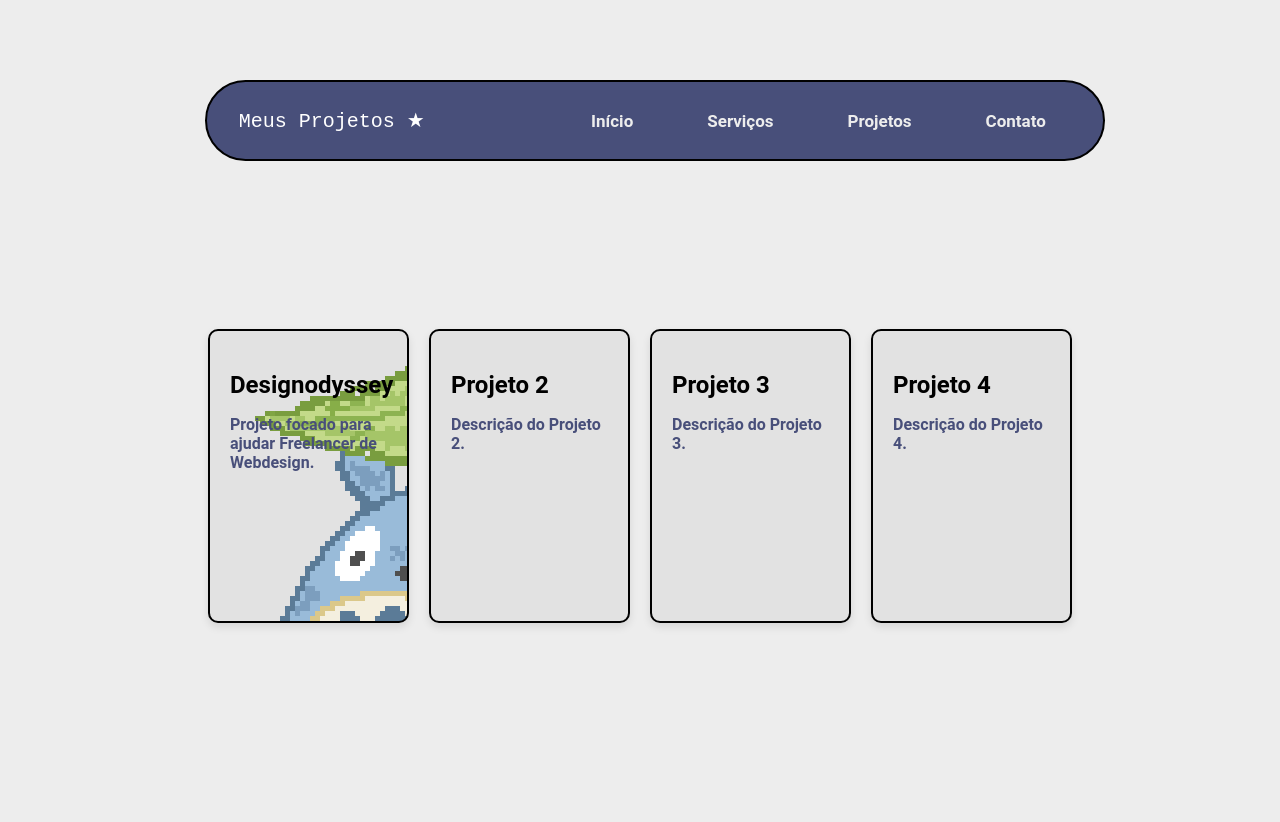
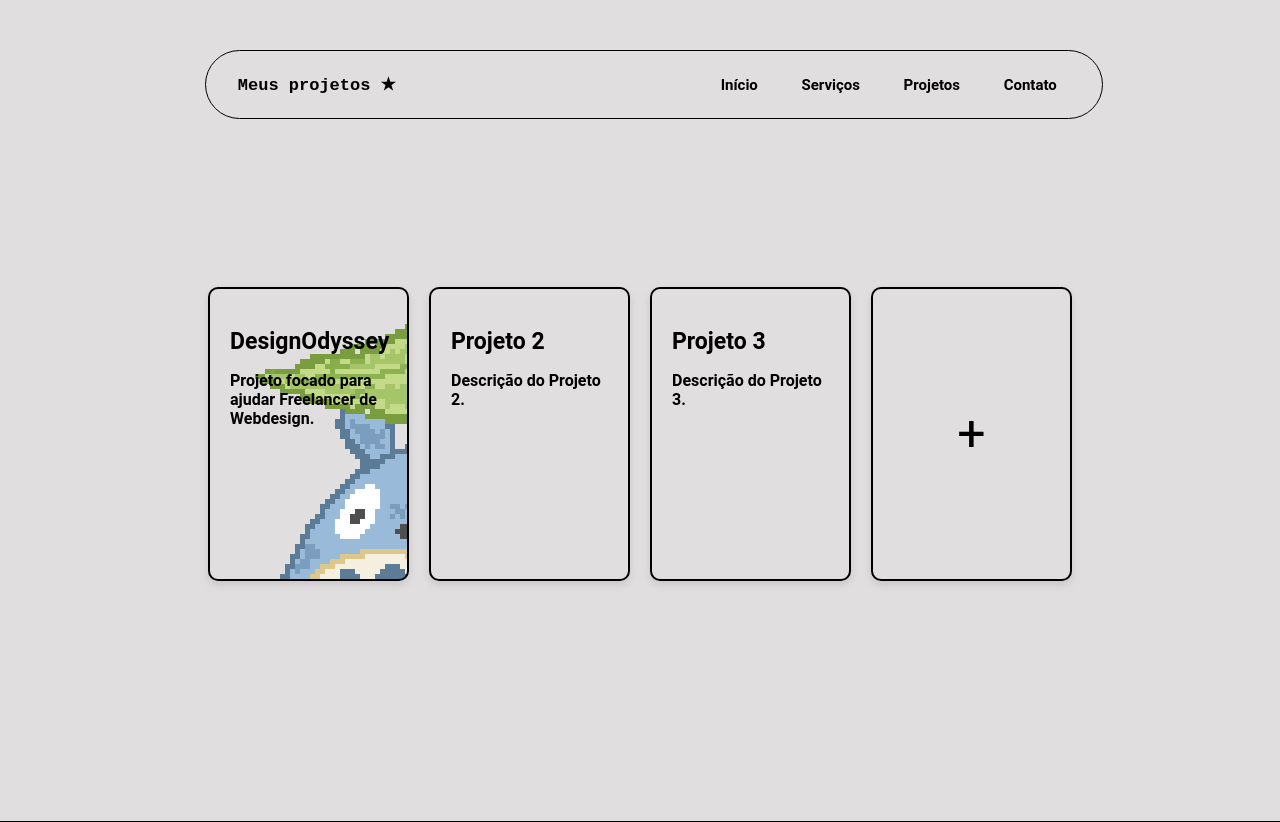
Before and after one commit to jessivxi/jessivxi.github.io, a plain HTML site: page meu-main/html/projetos.html in a window 1280 px wide. Before the commit the page ends 800 px from the top, so only its background shows below. Drawn offline with Linux system fonts and the light colour scheme; a script that the page names is missing.

Commit message:
atualização (quase tudo finalizado)

```diff
--- a/meu-main/css/style.css
+++ b/meu-main/css/style.css
@@ -12,7 +12,7 @@ body, ul, li, a {
 
 /* Estilo do corpo */
 body {
-    background-color: #ededed;
+    background-color: #e0dede;
     font-family: "adelphi-pe-variable", sans-serif;
     font-variation-settings: 'wght' 700, 'opsz' 12, 'slnt' 0;
     overflow-x: hidden; /* Evita rolagem horizontal */
@@ -34,15 +34,14 @@ body {
 .navbar {
     display: flex;
     align-items: center;
-    background-color: #030405;
-    color: #ededed;
+    background-color: #e0dede;
     padding: 1rem 2rem;
-    margin: 45px 0px 0px 16%;
+    margin: 50px 0px 0px 16%;
     height: 35px;
     width: 65%;
     justify-content: space-between;
     border-radius: 50px;
-    border: 2px solid #000000;
+    border: 1px solid #000000;
     position: sticky;
     top: 20px;
     z-index: 1000;
@@ -51,14 +50,13 @@ body {
 
 .text-header {
     display: flex;
-    color: #ededed;
     padding: 13px;
 }
 
 .navbar-brand a {
-    font-size: 17px;
+    font-size: 15px;
     font-weight: bold;
-    color: #fff;
+    color: #000000;
     font-family: "ocr-b-std", monospace;
     font-weight: normal;
     transition: transform 0.3s ease; /* Animação de hover */
@@ -74,7 +72,7 @@ body {
 }
 
 .navbar-links a {
-    color: #ededed;
+    color: #000000;
     font-size: 15px;
     transition: color 0.3s, transform 0.3s; /* Animação de hover */
 }
@@ -90,7 +88,7 @@ body {
     justify-content: center;
     width: 80%;
     height: auto;
-    margin: 70px 0px 0px 0px;
+    margin: 50px 0px 0px 0px;
 }
 
 /* Animação de entrada do texto de apresentação */
@@ -110,17 +108,17 @@ body {
     color: #000000;
     align-items: center;
     gap: 50px;
-    padding: 55px 0px 0px 350px;
+    padding: 0px 0px 0px 250px;
 }
 
 .text-about-1 h1 {
-    font-size: 58px;
+    font-size: 48px;
     margin: 0;
     animation: fadeInLeft 1.5s ease-in-out; /* Animação de entrada */
 }
 
 .about-me-text-1 {
-    font-size: 17px;
+    font-size: 16px;
     color: #000000;
     font-family: "ocr-b-std", monospace;
     font-weight: normal;
@@ -129,11 +127,13 @@ body {
 }
 
 .about-me-text-2 {
-    font-size: 16px;
+    font-size: 15px;
     padding: 0px 0px 15px 0px;
     font-family: system-ui, -apple-system, BlinkMacSystemFont, 'Segoe UI', Roboto, Oxygen, Ubuntu, Cantarell, 'Open Sans', 'Helvetica Neue', sans-serif;
     font-weight: 400;
     color: #000000;
+    line-break: anywhere;
+    text-align: justify;
 }
 
 /* Animação de entrada da foto de perfil */
@@ -152,23 +152,27 @@ body {
     display: flex;
     justify-content: center;
     align-items: center;
+
 }
 
 .imagem-perfil {
     display: flex;
     align-items: center;
+    align-items: center; /* Centraliza horizontalmente */
+    padding: 10%;
 }
 
 .foto-perfil-jessi {
     display: flex;
-    width: 450px;
-    height: 450px;
-    border-radius: 25%;
-    padding: 0px 10px 99px 0px;
-    margin: 0;
+    width: 550px;
+    height:550px;
+    padding-left: 40px;
+    margin: none;
     transition: transform 0.3s ease; /* Animação de hover */
     animation: fadeInRight 1.5s ease-in-out; /* Animação de entrada */
+    cursor: pointer;
 }
+
 
 .foto-perfil-jessi:hover {
     transform: scale(1.05); /* Efeito de escala ao passar o mouse */
@@ -184,6 +188,25 @@ body {
         opacity: 1;
         transform: translateY(0);
     }
+}
+
+/* Estilo dos ícones de redes sociais */
+.social-icons {
+    display: flex;
+    flex-direction: column; /* Coloca os ícones em uma coluna */
+    justify-content: center; /* Centraliza os ícones verticalmente */
+    gap: 10px; /* Espaço entre os ícones */
+}
+
+.social-icon {
+    color: #474748; /* Cor dos ícones */
+    font-size: 25px; /* Tamanho dos ícones */
+    transition: color 0.3s ease, transform 0.3s ease; /* Transição suave */
+}
+
+.social-icon:hover {
+    color: #b6b5b5; /* Mudança de cor ao passar o mouse */
+    transform: translateY(-5px); /* Efeito de levantar ao passar o mouse */
 }
 
 .box-collection {
@@ -216,8 +239,9 @@ body {
     cursor: pointer;
 }
 
-.text-box-1 {
+.text-box-1{
     display: flex;
+    font-size: 15px;
     text-align: center;
     padding: 0px 0px 0px 35px;
     transition: color 0.3s;
@@ -225,15 +249,17 @@ body {
 .text-box-2{
     display: flex;
     text-align: center;
-    padding: 0px 0px 0px 25px;
+    padding: 0px 0px 0px 27px;
     transition: color 0.3s;
+    font-size: 15px;
 
 }
 .text-box-3{
     display: flex;
     text-align: center;
-    padding: 0px 0px 0px 25px;
+    padding: 0px 0px 0px 28px;
     transition: color 0.3s;
+    font-size: 15px;
 
 }
 
@@ -252,20 +278,13 @@ body {
     }
 }
 
-footer {
+.footer {
+    border-top: 1px solid #000000;
     color: #000000;
-    text-align: center;
-    padding: 5px 0;
-    margin-top: 2%;
-    font-family: "adelphi-pe-variable", sans-serif;
-    font-size: 1rem;
+    height: 0;
+    margin: 50px 0px 0px 0px;
     animation: fadeIn 2s ease-in; /* Animação de entrada */
-}
-
-footer a {
-    color: #484f7a;
-    text-decoration: underline;
-    transition: color 0.3s ease;
+    width: 100%; /* Garante que o footer ocupe toda a largura da página */
 }
 
 footer a:hover {
--- a/meu-main/css/style2.css
+++ b/meu-main/css/style2.css
@@ -1,9 +1,5 @@
-body {
-    background-color: #ededed;
-    font-family: "adelphi-pe-variable", sans-serif;
-    font-variation-settings: 'wght' 700, 'opsz' 12, 'slnt' 0;
-    overflow-x: hidden; /* Evita rolagem horizontal */
-}
+/* Adicione esta linha no início do seu arquivo CSS para importar a fonte Roboto */
+@import url('https://fonts.googleapis.com/css2?family=Roboto:wght@300;400;700&display=swap');
 
 /* Reset básico */
 body, ul, li, a {
@@ -14,22 +10,12 @@ body, ul, li, a {
     list-style: none;
 }
 
-/* Navbar */
-.navbar {
-    display: flex;
-    align-items: center;
-    background-color: #484f7a;
-    padding: 1rem 2rem;
-    margin: 80px 0px 0px 16%;
-    height: 45px;
-    width: 65%;
-    justify-content: space-between;
-    border-radius: 50px;
-    border: 2px solid #000000;
-    position: sticky;
-    top: 20px;
-    z-index: 1000;
-    animation: slideIn 1s ease-out; /* Animação de entrada */
+/* Estilo do corpo */
+body {
+    background-color: #e0dede;
+    font-family: "adelphi-pe-variable", sans-serif;
+    font-variation-settings: 'wght' 700, 'opsz' 12, 'slnt' 0;
+    overflow-x: hidden; /* Evita rolagem horizontal */
 }
 
 @keyframes slideIn {
@@ -43,17 +29,51 @@ body, ul, li, a {
     }
 }
 
+
+
+/* Animação de entrada das caixas */
+@keyframes fadeInUp {
+    from {
+        opacity: 0;
+        transform: translateY(20px);
+    }
+    to {
+        opacity: 1;
+        transform: translateY(0);
+    }
+}
+
+
+/* Navbar */
+.navbar {
+    display: flex;
+    align-items: center;
+    background-color: #e0dede;
+    padding: 1rem 2rem;
+    margin: 50px 0px 0px 16%;
+    height: 35px;
+    width: 65%;
+    justify-content: space-between;
+    border-radius: 50px;
+    border: 1px solid #000000;
+    position: sticky;
+    top: 20px;
+    z-index: 1000;
+    animation: slideIn 1s ease-out; /* Animação de entrada */
+}
+
 .text-header {
     display: flex;
-    color: #fff;
-    padding: 15px 0px 10px 0px;
+    padding: 13px;
 }
 
 .navbar-brand a {
-    font-size: 20px;
-    color: #ededed;
+    font-size: 15px;
+    font-weight: bold;
+    color: #000000;
     font-family: "ocr-b-std", monospace;
-    transition: transform 0.3s ease;
+    font-weight: normal;
+    transition: transform 0.3s ease; /* Animação de hover */
 }
 
 .navbar-brand a:hover {
@@ -62,13 +82,13 @@ body, ul, li, a {
 
 .navbar-links {
     display: flex;
-    gap: 1.5rem;
+    gap: 1.1rem;
 }
 
 .navbar-links a {
-    color: #ffffff;
-    font-size: 17px;
-    transition: color 0.3s, transform 0.3s;
+    color: #000000;
+    font-size: 15px;
+    transition: color 0.3s, transform 0.3s; /* Animação de hover */
 }
 
 .navbar-links a:hover {
@@ -84,29 +104,26 @@ body, ul, li, a {
     flex-wrap: wrap;
 }
 
-#servicos h2 {
-    text-align: center;
-    font-size: 2.5rem;
-    margin-bottom: 30px;
-    animation: fadeIn 2s ease-in; /* Animação de entrada */
-}
 
-@keyframes fadeIn {
+
+/* Animação de entrada das caixas */
+@keyframes fadeInUp {
     from {
         opacity: 0;
+        transform: translateY(20px);
     }
     to {
         opacity: 1;
+        transform: translateY(0);
     }
 }
-
 .servico {
     margin: 20px 0;
     padding: 20px;
-    width: 350px;
-    height: 310px;
+    width: 340px;
+    height: 350px;
     background-color: #e0dede;
-    border: 1px solid #333;
+    border: 1px solid #000000;
     border-radius: 8px;
     box-shadow: 0 2px 8px rgba(0, 0, 0, 0.1);
     transition: transform 0.3s, box-shadow 0.3s, background-color 0.3s;
@@ -120,13 +137,14 @@ body, ul, li, a {
 }
 
 .servico h3 {
-    font-size: 1.8rem;
+    padding: 5px 0px 10px 0px;
+    font-size: 1.5rem;
     margin-bottom: 10px;
 }
 
 .servico p {
-    font-size: 1rem;
-    color: #484f7a;
+    font-size: 1.0rem;
+    color: #000000;
     line-height: 1.6;
 }
 
@@ -146,6 +164,38 @@ body, ul, li, a {
     content: "✔";
     color: #000000;
     margin-right: 8px;
+}
+
+
+
+
+
+
+
+
+/* Animação de entrada do footer */
+@keyframes fadeIn {
+    from {
+        opacity: 0;
+    }
+    to {
+        opacity: 1;
+    }
+}
+.footer-main{
+    display: flex;
+    justify-content: center;
+    height: 0px;
+    margin: 150px 0px 0px 0px;
+    border-top: 1px solid #000000;
+    color: #000000;
+    animation: fadeIn 2s ease-in; /* Animação de entrada */
+    width: 100%; /* Garante que o footer ocupe toda a largura da página */
+}
+
+
+footer a:hover {
+    color: #b6b5b5;
 }
 
 /* Responsividade */
@@ -194,3 +244,28 @@ body, ul, li, a {
         height: auto;
     }
 }
+
+/* Footer */
+footer {
+    border-top: 1px solid #000000;
+    color: #000000;
+    text-align: center;
+    padding: 20px;
+    margin-top: 20px;
+    font-family: "adelphi-pe-variable", sans-serif;
+    font-size: 1rem;
+    animation: fadeIn 2s ease-in; /* Animação de entrada */
+    width: 100%; /* Garante que o footer ocupe toda a largura da página */
+    box-sizing: border-box; /* Inclui padding e border na largura total */
+}
+
+.text-footer a {
+    color: #575757;
+    text-decoration: underline;
+    transition: color 0.3s ease;
+    cursor: pointer;
+}
+
+footer a:hover {
+    color: #b6b5b5;
+}
--- a/meu-main/css/style3.css
+++ b/meu-main/css/style3.css
@@ -1,9 +1,3 @@
-body {
-    background-color: #ededed;
-    font-family: "adelphi-pe-variable", sans-serif;
-    font-variation-settings: 'wght' 700, 'opsz' 12, 'slnt' 0;
-}
-
 /* Reset básico */
 body, ul, li, a {
     margin: 0;
@@ -13,47 +7,75 @@ body, ul, li, a {
     list-style: none;
 }
 
+/* Estilo do corpo */
+body {
+    background-color: #e0dede;
+    font-family: "Roboto", sans-serif;
+}
+
+/* Animação de entrada da Navbar */
+@keyframes slideIn {
+    from {
+        transform: translateY(-100%);
+        opacity: 0;
+    }
+    to {
+        transform: translateY(0);
+        opacity: 1;
+    }
+}
+
 /* Navbar */
 .navbar {
     display: flex;
     align-items: center;
-    background-color: #484f7a;
-    color: #ededed;
+    background-color: #e0dede;
     padding: 1rem 2rem;
-    margin: 80px 0px 0px 16%;
-    height: 45px;
+    margin: 50px 0px 0px 16%;
+    height: 35px;
     width: 65%;
     justify-content: space-between;
     border-radius: 50px;
-    box-shadow: 0 1px 6px rgba(0, 0, 0, 0.1); /* Sombra suave */
-    border-color: #000000; /* Cor da borda */
-    border-width: 2px; /* Largura da borda */
-    border-style: solid; /* Estilo da borda */
+    border: 1px solid #000000;
+    position: sticky;
+    top: 20px;
+    z-index: 1000;
+    animation: slideIn 1s ease-out; /* Animação de entrada */
+}
 
+.text-header {
+    display: flex;
+    padding: 13px;
+    font-weight: bolder;
 }
 
 .navbar-brand a {
-    font-size: 20px;
-    font-weight: bold;
-    color: #ededed;
+    font-size: 17px;
+    font-weight: bolder;
+    color: #000000;
     font-family: "ocr-b-std", monospace;
     font-weight: normal;
+    transition: transform 0.3s ease; /* Animação de hover */
+}
 
+.navbar-brand a:hover {
+    transform: scale(1.1); /* Efeito de escala ao passar o mouse */
 }
 
 .navbar-links {
     display: flex;
-    gap: 1.5rem;
+    gap: 1.1rem;
 }
 
 .navbar-links a {
-    color: #ededed;
-    font-size: 17px;
-    transition: color 0.3s;
+    color: #000000;
+    font-size: 15px;
+    transition: color 0.3s, transform 0.3s; /* Animação de hover */
 }
 
 .navbar-links a:hover {
-    color: #9b9a9a;
+    color: #fff;
+    transform: translateY(-3px); /* Efeito de levantar ao passar o mouse */
 }
 
 #contato {
@@ -72,14 +94,10 @@ body, ul, li, a {
 .foto-perfil img {
     width: 120px;
     height: 120px;
-    border-radius: 50%;
-    border-color: #000000; /* Cor da borda */
-    border-width: 2px; /* Largura da borda */
-    border-style: solid; /* Estilo da borda */
 }
 
 #contato h2 {
-    font-size: 2.5rem;
+    font-size: 2.0rem;
     margin-bottom: 30px;
     color: #000000;
 }
@@ -91,7 +109,6 @@ body, ul, li, a {
     background-color: #262628;
     padding: 20px;
     border-radius: 8px;
-    box-shadow: 0 4px 12px #484f7a;
 }
 
 .campo {
@@ -120,27 +137,6 @@ body, ul, li, a {
 .campo input:focus,
 .campo textarea:focus {
     border-color: #0f1418;
-}
-
-.campo button {
-    width: 100%;
-    padding: 12px;
-    background-color: #0078d4;
-    color: #fff;
-    font-size: 1.1rem;
-    border: none;
-    border-radius: 5px;
-    cursor: pointer;
-    transition: background-color 0.3s, transform 0.3s;
-}
-
-.campo button:hover {
-    background-color: #005a9e;
-    transform: translateY(-3px);
-}
-
-.campo button:active {
-    transform: translateY(0);
 }
 
 .redes-sociais {
@@ -200,19 +196,25 @@ body, ul, li, a {
 .redes-sociais-footer a:hover {
     color: #0f1312;
 }
-
-.to-top {
-    display: inline-block;
-    color: #fff;
-    text-decoration: none;
-    font-size: 1.1rem;
-    margin-top: 20px;
-    transition: color 0.3s;
+.footer {
+    border-top: 1px solid #000000;
+    color: #000000;
+    height: 0;
+    margin: 350px 0px 0px 0px;
+    animation: fadeIn 2s ease-in; /* Animação de entrada */
+    width: 100%; /* Garante que o footer ocupe toda a largura da página */
+}
+.text-footer{
+    color: #000000;
+    text-align: center;
+   font-weight: bold;
+    justify-content: center;
+    padding: 35px 0px 0px 0px;
+}
+footer a:hover {
+    color: #b6b5b5;
 }
 
-.to-top:hover {
-    color: #69beb0;
-}
 
 /* Responsividade */
 @media (max-width: 1200px) {
--- a/meu-main/css/style4.css
+++ b/meu-main/css/style4.css
@@ -9,55 +9,73 @@ body, ul, li, a {
 
 /* Estilo do corpo */
 body {
-    background-color: #ededed;
+    background-color: #e0dede;
     font-family: "Roboto", sans-serif;
+}
+
+/* Animação de entrada da Navbar */
+@keyframes slideIn {
+    from {
+        transform: translateY(-100%);
+        opacity: 0;
+    }
+    to {
+        transform: translateY(0);
+        opacity: 1;
+    }
 }
 
 /* Navbar */
 .navbar {
     display: flex;
     align-items: center;
-    background-color: #484f7a;
-    color: #ededed;
+    background-color: #e0dede;
     padding: 1rem 2rem;
-    margin: 80px 0px 0px 16%;
-    height: 45px;
+    margin: 50px 0px 0px 16%;
+    height: 35px;
     width: 65%;
     justify-content: space-between;
     border-radius: 50px;
-    border-color: #000000; /* Cor da borda */
-    border-width: 2px; /* Largura da borda */
-    border-style: solid; /* Estilo da borda */
+    border: 1px solid #000000;
+    position: sticky;
+    top: 20px;
+    z-index: 1000;
+    animation: slideIn 1s ease-out; /* Animação de entrada */
 }
 
 .text-header {
     display: flex;
-    color: #ededed;
-    padding: 25px;
+    padding: 13px;
+    font-weight: bolder;
 }
 
 .navbar-brand a {
-    font-size: 20px;
-    font-weight: bold;
-    color: #fff;
+    font-size: 17px;
+    font-weight: bolder;
+    color: #000000;
     font-family: "ocr-b-std", monospace;
     font-weight: normal;
+    transition: transform 0.3s ease; /* Animação de hover */
+}
+
+.navbar-brand a:hover {
+    transform: scale(1.1); /* Efeito de escala ao passar o mouse */
 }
 
 .navbar-links {
     display: flex;
-    gap: 1.5rem;
+    gap: 1.1rem;
 }
 
 .navbar-links a {
-    color: #ededed;
-    font-size: 17px;
-    transition: color 0.3s;
-    font-weight: bold;
+    color: #000000;
+    font-size: 15px;
+    transition: color 0.3s, transform 0.3s; /* Animação de hover */
 }
 
 .navbar-links a:hover {
-    color: #bbb9b9;
+    color: #fff;
+    transform: translateY(-3px); /* Efeito de levantar ao passar o mouse */
 }
 
 /* Seção de Projetos */
@@ -65,7 +83,6 @@ body {
     padding: 50px;
     text-align: center;
 }
-
 
 .projetos-container {
     display: flex;
@@ -78,10 +95,9 @@ body {
     text-align: left;
 }
 
-
 .descricao p {
     font-size: 16px;
-    color: #484f7a;
+    color: #1c1c1c;
 }
 
 /* Estilo das colunas */
@@ -94,7 +110,7 @@ body {
 }
 
 .coluna {
-    background-color: #e2e2e2;
+    background-color: #e0dede;
     color: #000000;
     padding: 20px;
     height: 250px;
@@ -107,18 +123,15 @@ body {
     border-style: solid; /* Estilo da borda */
 }
 
-
 .coluna h2 {
-    font-size: 24px;
+    font-size: 23px;
     margin-bottom: 10px;
 }
 
 .coluna p {
     font-size: 16px;
-    color: #484f7a;
+    color: #000000;
     font-weight: bold;
-
-
 }
 
 .coluna img {
@@ -133,6 +146,7 @@ body {
     background-color: #b6b5b5; /* Mudança de cor de fundo */
     cursor: pointer;
 }
+
 /* Animação moderna */
 @keyframes hoverEffect {
     0% {
@@ -148,3 +162,38 @@ body {
 .coluna:hover {
     animation: hoverEffect 0.3s forwards;
 }
+
+/* Estilo do ícone de "+" */
+.coluna.mais {
+    display: flex;
+    align-items: center;
+    justify-content: center;
+    font-size: 50px;
+    color: #000000;
+    transition: color 0.3s ease, transform 0.3s ease;
+}
+
+.coluna.mais:hover {
+    color: #b6b5b5;
+    transform: translateY(-10px);
+}
+.simbolo-mais{
+    color: #000000;
+}
+
+/* Footer */
+.footer{
+    display: flex;
+    justify-content: center;
+    height: 0px;
+    margin: 190px 0px 0px 0px;
+    border-top: 1px solid #000000;
+    color: #000000;
+    animation: fadeIn 2s ease-in; /* Animação de entrada */
+    width: 100%; /* Garante que o footer ocupe toda a largura da página */
+}
+
+
+footer a:hover {
+    color: #b6b5b5;
+}
--- a/meu-main/html/projetos.html
+++ b/meu-main/html/projetos.html
@@ -10,7 +10,7 @@
     <script src="../js/script.js"></script>
     <header class="navbar">
         <div class="navbar-brand">
-            <a href="#">Meus Projetos ★</a>
+            <a href="#"><strong>Meus projetos ★</strong></a>
         </div>
         <ul class="navbar-links">
             <li class="text-header"><a href="home.html">Início</a></li>
@@ -25,7 +25,7 @@
             <div class="colunas-container">
                 <div class="coluna" style="background-image: url('../imagens/totoro.gif');">
                     <div class="descricao">
-                        <h2>Designodyssey</h2>
+                        <h2>DesignOdyssey</h2>
                         <p>Projeto focado para ajudar Freelancer de Webdesign.</p>
                     </div>
                 </div>
@@ -41,14 +41,17 @@
                         <p>Descrição do Projeto 3.</p>
                     </div>
                 </div>
-                <div class="coluna" style="background-image: url('../imagens/projeto4.jpg');">
-                    <div class="descricao">
-                        <h2>Projeto 4</h2>
-                        <p>Descrição do Projeto 4.</p>
+                    <div class="coluna mais">
+                        <a class="simbolo-mais" href="https://github.com/jessivxi" target="_blank">+</a>
+                    </div>
+                </div>
                     </div>
                 </div>
             </div>
         </section>
+        <div class="footer">
+            </div>
+        </div>
     </main>
 </body>
 </html>
```
Also changed, not shown: meu-main/html/contato.html (+10 -5 lines), meu-main/html/home.html (+4 -6 lines), meu-main/html/services.html (+3 -1 lines), meu-main/imagens/jessi copiar.png, meu-main/imagens/jessi, monocromatic.png (added).
